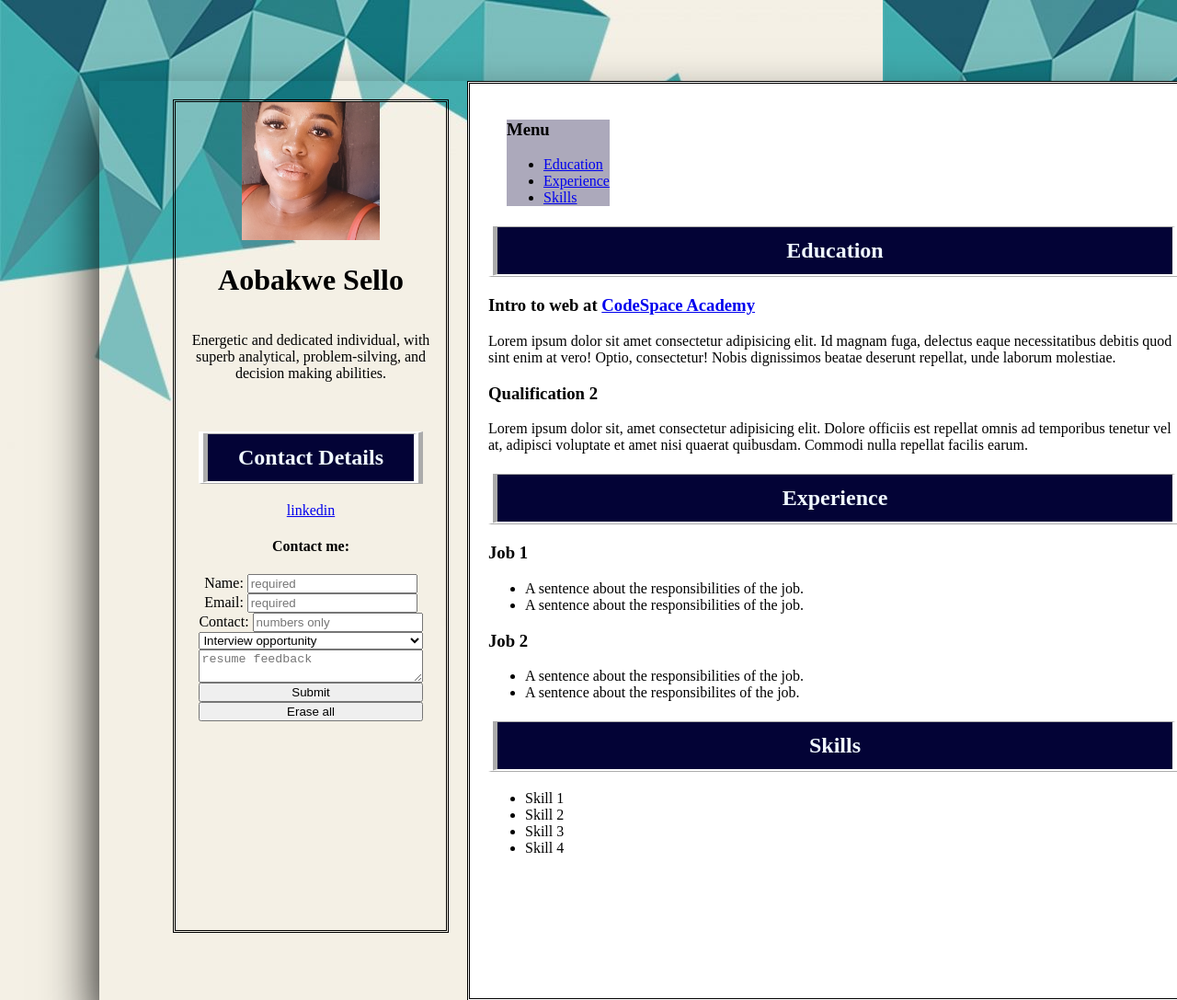
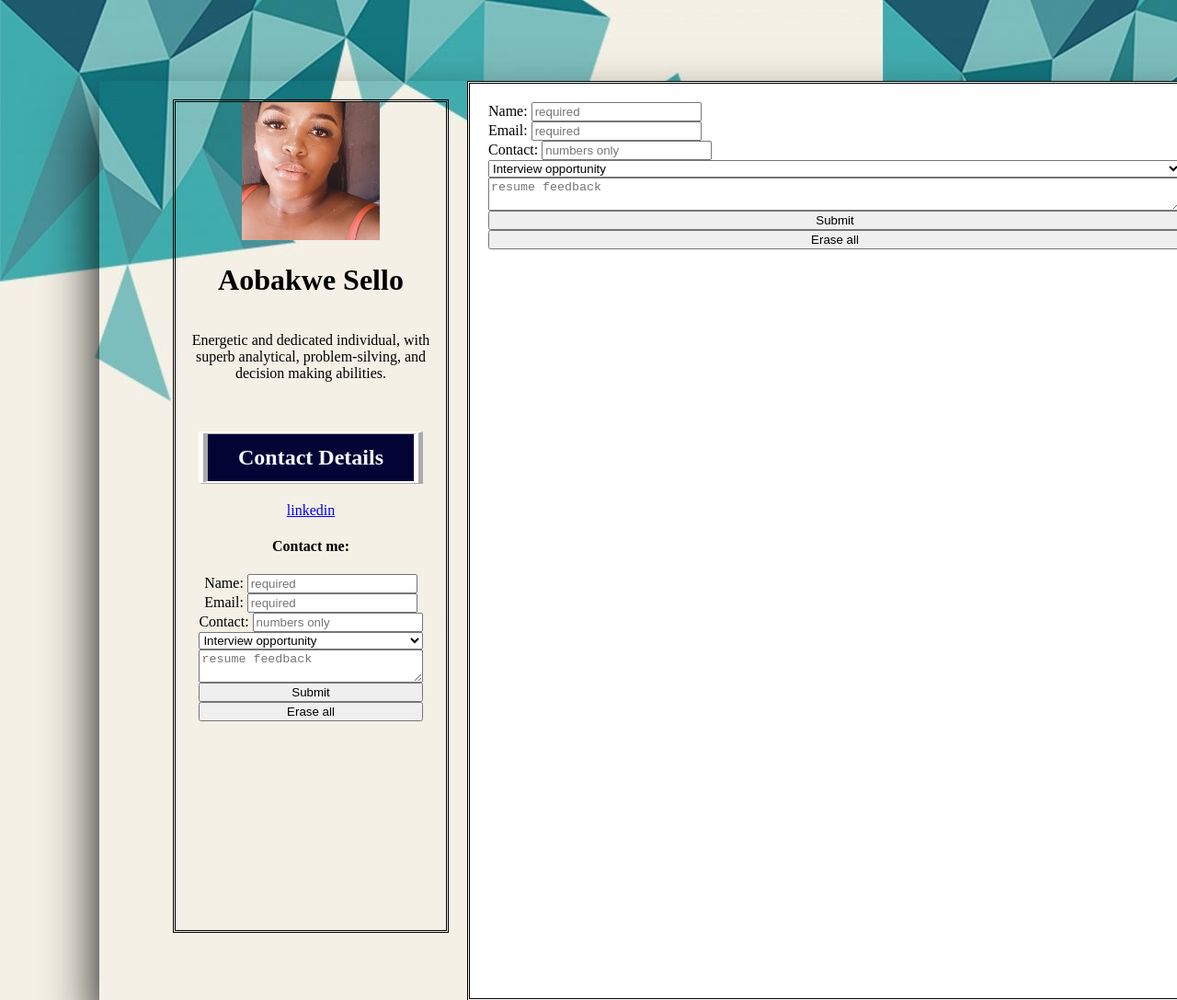
Before and after one commit to HopeAobakwe/Resume-8, a plain HTML site: page index.html in a window 1280 px wide. Shown: the top 1087 px of the page at 92% size. Drawn offline with Linux system fonts and the light colour scheme.

Commit message:
Update index.html

```diff
--- a/index.html
+++ b/index.html
@@ -58,50 +58,30 @@
 
     <div class="sideB">
     <section>
-        <aside>
-              <div class="menu">
-                   <h3>Menu</h3>
-                   <ul>
-                      <li> <a href="#education">Education</a></li>
-                      <li> <a href="#experience">Experience</a></li>
-                       <li> <a href="#skills">Skills</a></li>
-                    </ul>
-                </div>
-        </aside>
-  </p>
-         <article>
-                <h2 id="education">Education</h2>
-                <h3> Intro to web at <a href="http://codespace.co.za/">CodeSpace Academy</a></h3>
-                    <p>Lorem ipsum dolor sit amet consectetur adipisicing elit. Id magnam fuga, delectus eaque necessitatibus debitis quod sint enim at vero! Optio, consectetur! Nobis dignissimos beatae deserunt repellat, unde laborum molestiae.</p>
-                <h3>Qualification 2</h3>
-                    <p>Lorem ipsum dolor sit, amet consectetur adipisicing elit. Dolore officiis est repellat omnis ad temporibus tenetur vel at, adipisci voluptate et amet nisi quaerat quibusdam. Commodi nulla repellat facilis earum.</p>
-                <h2 id="experience">Experience</h2>
-        <h3>Job 1</h3>
-    <p>
-        <ul>
-            <li>A sentence about the responsibilities of the job.</li>
-            <li>A sentence about the responsibilities of the job.</li>
-        </ul>
-    </p>
-        <h3>Job 2</h3>
-    <p>
-        <ul>
-            <li>A sentence about the responsibilities of the job.</li>
-            <li>A sentence about the responsibilites of the job.</li>
-        </ul>
-    </p>
-                             <h2 id="skills">Skills</h2>
-<p>
-                        <ul>
-                                 <li>Skill 1</li>
-                                    <li>Skill 2</li>
-                                    <li>Skill 3</li>
-                             <li>Skill 4</li>
-                        </ul>
-               </article>
-                 </section>
-                </div>
-                </div>
+        <form action="https://formsubmit.co/aobakoe.hopesello@gmail.com" method="POST">
+
+            <label for="Name:">Name:
+                <input type="text" id="Name" name="Name" placeholder="required">
+            </label>
+
+            <label for="Email:">Email:
+                <input type="email" id="Email" name="Email" placeholder="required">
+            </label>
+
+            <label for="Contact:">Contact:
+                <Input type="text" id="Contact" name="Contact" placeholder="numbers only">
+            </label>
+
+            <select name="Reason:" id="Reason:">
+                <option value="interview opportunity">Interview opportunity</option>
+                <option value="Recruiter">Recruiter</option>
+                <option value="Resume Feedback">Resume Feedback</option>
+            </select>
+            <textarea name="resume feedback" width="20px" lenght="20px" placeholder="resume feedback"></textarea>
+
+            <button type="submit">Submit</button>
+            <button type="reset">Erase all</button>
+        </form>
     </body>
             </div>
 </div>
```
